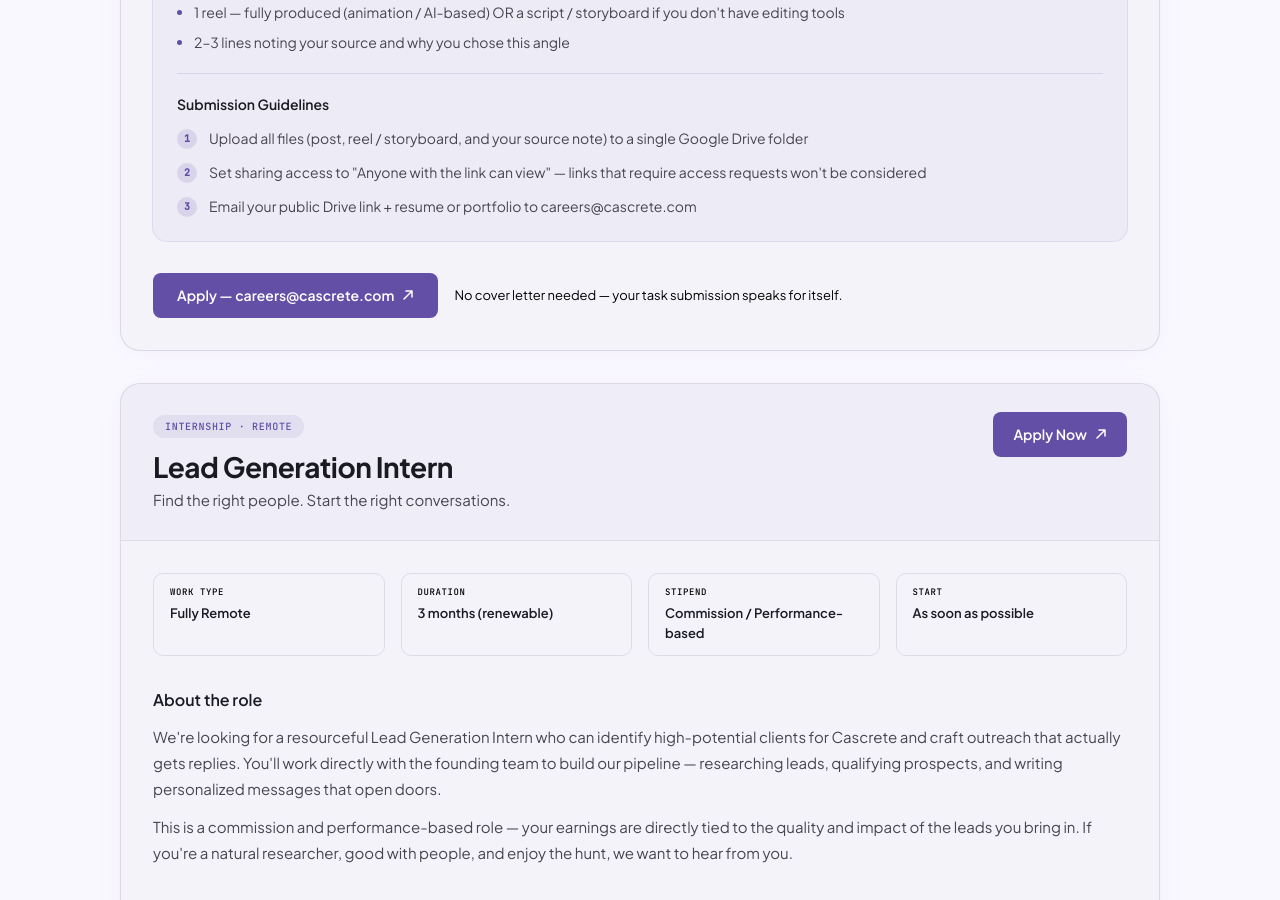
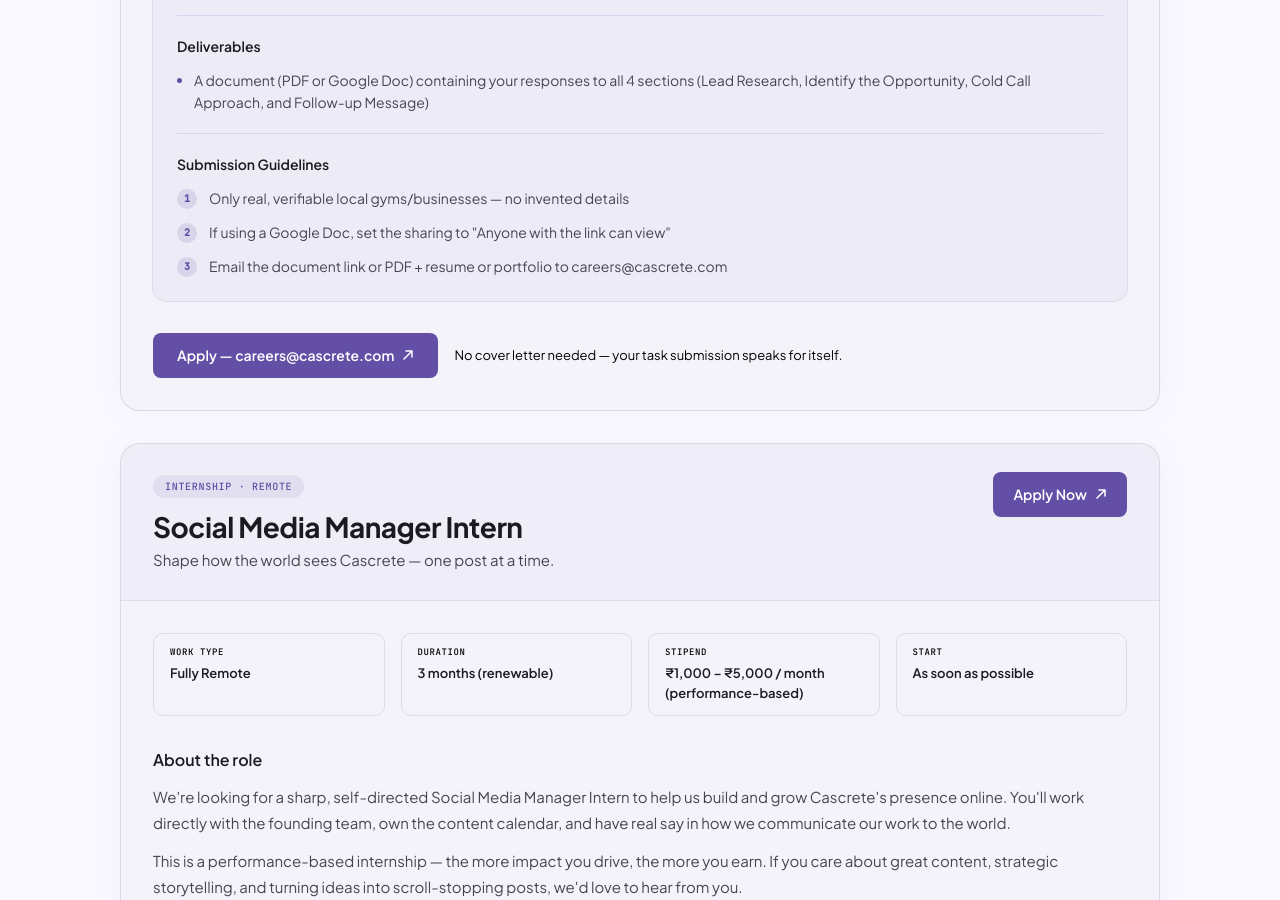
Before and after one commit to Cascrete/Landing-Page, a Next.js app: page /careers in a window 1280 px wide. Shown: the part 1900-2800 px from the top of the page. Built offline with nearby package versions, Linux system fonts and the light colour scheme.

Commit message:
update : updated hiring details

```diff
--- a/app/careers/page.tsx
+++ b/app/careers/page.tsx
@@ -9,6 +9,46 @@
 };
 
 const OPEN_ROLES = [
+  {
+    id: "lead-generation-intern",
+    badge: "Internship · Remote",
+    title: "Lead Generation Intern",
+    tagline: "Find the right people. Start the right conversations.",
+    about: [
+      "We're looking for a resourceful Lead Generation Intern who can identify high-potential clients for Cascrete and craft outreach that actually gets replies. You'll work directly with the founding team to build our pipeline — researching leads, qualifying prospects, and writing personalized messages that open doors.",
+      "This is a commission and performance-based role — your earnings are directly tied to the quality and impact of the leads you bring in. If you're a natural researcher, good with people, and enjoy the hunt, we want to hear from you.",
+    ],
+    details: [
+      { label: "Work Type", value: "Fully Remote" },
+      { label: "Duration", value: "3 months (renewable)" },
+      { label: "Stipend", value: "₹1,000/month (Fixed) + ₹4,000/month (Incentive)" },
+      { label: "Start", value: "As soon as possible" },
+    ],
+    responsibilities: [
+      "Research and identify qualified leads (founders, SMB owners, decision-makers) across target industries",
+      "Build and maintain a structured lead list with relevant context for each prospect",
+      "Write personalized outreach messages (LinkedIn DMs or emails) tailored to each lead",
+      "Track outreach status and follow-up systematically",
+      "Collaborate with the team to refine the ICP (Ideal Customer Profile) based on what's working",
+    ],
+    taskTitle: "Task",
+    taskBody: [
+      "Choose one real local gym/business that fits this scenario: Your assigned lead is a local gym that has an active Instagram account but does not have a proper website. They regularly post on Instagram and receive enquiries through Instagram/WhatsApp.",
+      "1. Lead Research: Provide the business name, their Instagram/Google/Website link, and 2–3 observations about their current digital presence.",
+      "2. Identify the Opportunity: What problem or opportunity do you see? Which one Cascrete service would you pitch to them? Why do you think this service is relevant to their business?",
+      "3. Cold Call Approach: Write a 30–60 second cold-call pitch as if you are actually calling the business owner.",
+      "4. Follow-up Message: Assume the owner says, “Okay, send me some details on WhatsApp.” Write the short WhatsApp message you would send after the call."
+    ],
+    deliverables: [
+      "A document (PDF or Google Doc) containing your responses to all 4 sections (Lead Research, Identify the Opportunity, Cold Call Approach, and Follow-up Message)",
+    ],
+    submissionSteps: [
+      "Only real, verifiable local gyms/businesses — no invented details",
+      "If using a Google Doc, set the sharing to \"Anyone with the link can view\"",
+      "Email the document link or PDF + resume or portfolio to careers@cascrete.com",
+    ],
+    email: "careers@cascrete.com",
+  },
   {
     id: "social-media-manager-intern",
     badge: "Internship · Remote",
@@ -46,47 +86,6 @@
       "Upload all files (post, reel / storyboard, and your source note) to a single Google Drive folder",
       "Set sharing access to \"Anyone with the link can view\" — links that require access requests won't be considered",
       "Email your public Drive link + resume or portfolio to careers@cascrete.com",
-    ],
-    email: "careers@cascrete.com",
-  },
-  {
-    id: "lead-generation-intern",
-    badge: "Internship · Remote",
-    title: "Lead Generation Intern",
-    tagline: "Find the right people. Start the right conversations.",
-    about: [
-      "We're looking for a resourceful Lead Generation Intern who can identify high-potential clients for Cascrete and craft outreach that actually gets replies. You'll work directly with the founding team to build our pipeline — researching leads, qualifying prospects, and writing personalized messages that open doors.",
-      "This is a commission and performance-based role — your earnings are directly tied to the quality and impact of the leads you bring in. If you're a natural researcher, good with people, and enjoy the hunt, we want to hear from you.",
-    ],
-    details: [
-      { label: "Work Type", value: "Fully Remote" },
-      { label: "Duration", value: "3 months (renewable)" },
-      { label: "Stipend", value: "Commission / Performance-based" },
-      { label: "Start", value: "As soon as possible" },
-    ],
-    responsibilities: [
-      "Research and identify qualified leads (founders, SMB owners, decision-makers) across target industries",
-      "Build and maintain a structured lead list with relevant context for each prospect",
-      "Write personalized outreach messages (LinkedIn DMs or emails) tailored to each lead",
-      "Track outreach status and follow-up systematically",
-      "Collaborate with the team to refine the ICP (Ideal Customer Profile) based on what's working",
-    ],
-    taskTitle: "Find 10 Real Leads + Sample Outreach",
-    taskBody: [
-      "Build a small lead list for Cascrete and show us your outreach approach.",
-      "1. Find 10 real leads — small/medium business owners, founders, or decision-makers in [pick one city/industry] who likely need one of our services (Website Development, Branding & Identity, or Social Media Creatives — pick one).",
-      "2. In a Google Sheet, list each lead with columns: Name, Title, Company, Industry, Company Size (approx.), LinkedIn URL, Reason (why they're a good fit — e.g., \"no active website,\" \"inconsistent branding\").",
-      "3. Write 3 personalized outreach messages (LinkedIn DM or email) for 3 of the 10 leads — tailored to each, not a copy-paste template. Add these on a separate tab in the same sheet.",
-    ],
-    deliverables: [
-      "A Google Sheet with 10 real, verified leads (Name, Title, Company, Industry, Company Size, LinkedIn URL, Reason)",
-      "A second tab in the same sheet with 3 personalized outreach messages for 3 of the leads",
-    ],
-    submissionSteps: [
-      "Only real, verifiable people/companies — no invented details",
-      "Use only public professional info (LinkedIn, company sites) — no paid tools required",
-      "Set the Google Sheet's sharing to \"Anyone with the link can view\"",
-      "Email the sheet link + resume or portfolio to careers@cascrete.com",
     ],
     email: "careers@cascrete.com",
   },
```
